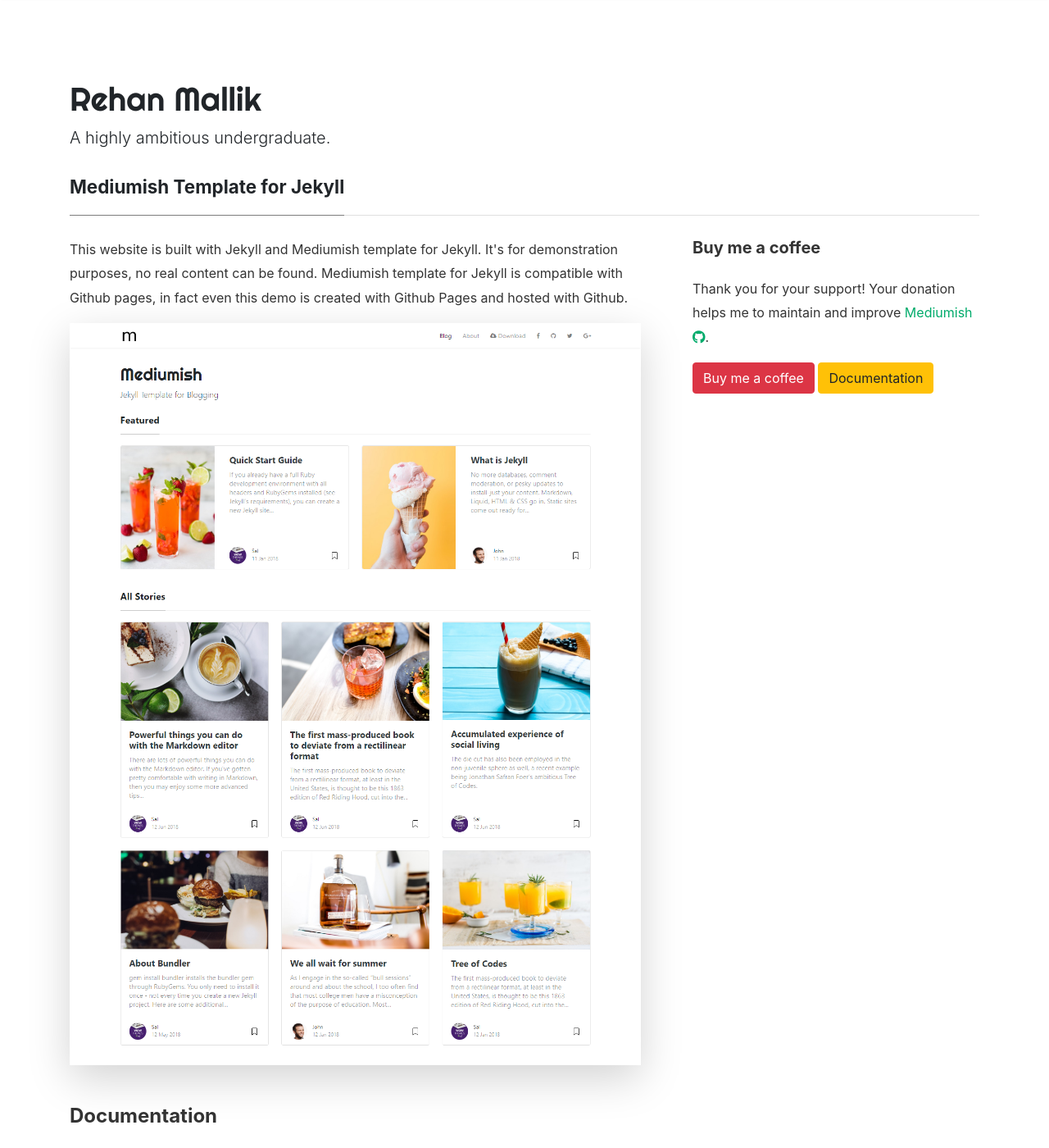
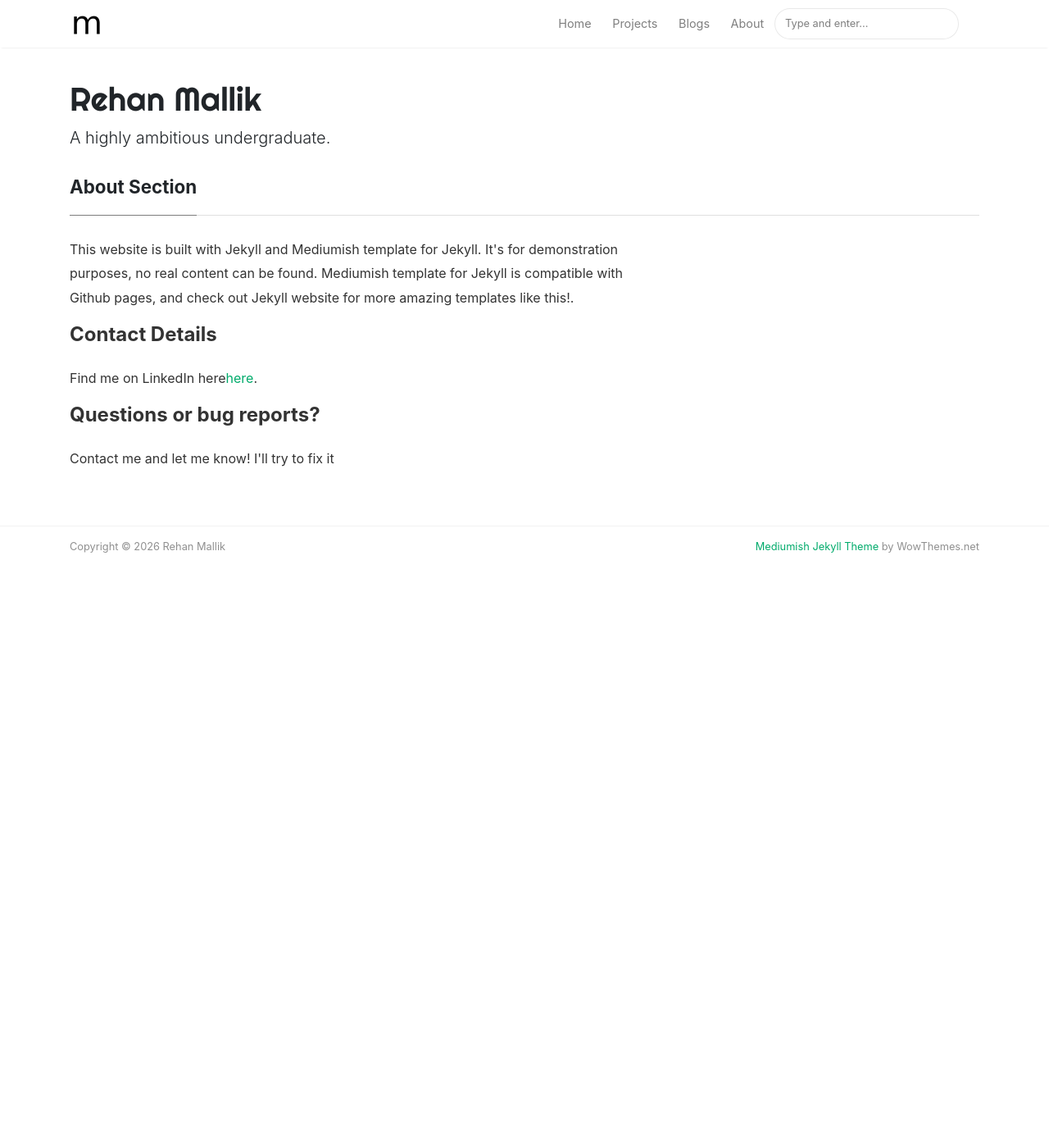
Before and after one commit to Soemon007/Soemon007.github.io, a Jekyll site: the page built from _pages/about.md, in a window 1280 px wide and 1400 px high. Shown: the whole window at 82% size. Built offline with Jekyll 4.4.1, drawn with Linux system fonts in a browser that asks for light colours; nearby versions of some CDN libraries; comment, search, counter and statistics services are not loaded; some of the changed text lies outside the part shown.

Commit message:
About page

```diff
--- a/_pages/about.md
+++ b/_pages/about.md
@@ -1,34 +1,27 @@
 ---
 layout: page
-title: Mediumish Template for Jekyll
+title: About Section
 permalink: /about
-comments: true
+comments: false
 ---
 
 <div class="row justify-content-between">
 <div class="col-md-8 pr-5">
 
-<p>This website is built with Jekyll and Mediumish template for Jekyll. It's for demonstration purposes, no real content can be found. Mediumish template for Jekyll is compatible with Github pages, in fact even this demo is created with Github Pages and hosted with Github.</p>
+<p>This website is built with Jekyll and Mediumish template for Jekyll. It's for demonstration purposes, no real content can be found. Mediumish template for Jekyll is compatible with Github pages, and check out Jekyll website for more amazing templates like this!.</p>
 
-<p class="mb-5"><img class="shadow-lg" src="{{site.baseurl}}/assets/images/mediumish-jekyll-template.png" alt="jekyll template mediumish" /></p>
-<h4>Documentation</h4>
 
-<p>Please, read the docs <a href="https://bootstrapstarter.com/bootstrap-templates/template-mediumish-bootstrap-jekyll/">here</a>.</p>
+<h4>Contact Details</h4>
+<p> Find me on LinkedIn here<a href="https://bootstrapstarter.com/bootstrap-templates/template-mediumish-bootstrap-jekyll/">here</a>.</p>
 
 <h4>Questions or bug reports?</h4>
-
-<p>Head over to our <a href="https://github.com/wowthemesnet/mediumish-theme-jekyll">Github repository</a>!</p>
+<p> Contact me and let me know! I'll try to fix it</p>
 
 </div>
 
 <div class="col-md-4">
 
 <div class="sticky-top sticky-top-80">
-<h5>Buy me a coffee</h5>
-
-<p>Thank you for your support! Your donation helps me to maintain and improve <a target="_blank" href="https://github.com/wowthemesnet/mediumish-theme-jekyll">Mediumish <i class="fab fa-github"></i></a>.</p>
-
-<a target="_blank" href="https://www.wowthemes.net/donate/" class="btn btn-danger">Buy me a coffee</a> <a target="_blank" href="https://bootstrapstarter.com/bootstrap-templates/template-mediumish-bootstrap-jekyll/" class="btn btn-warning">Documentation</a>
 
 </div>
 </div>
```
